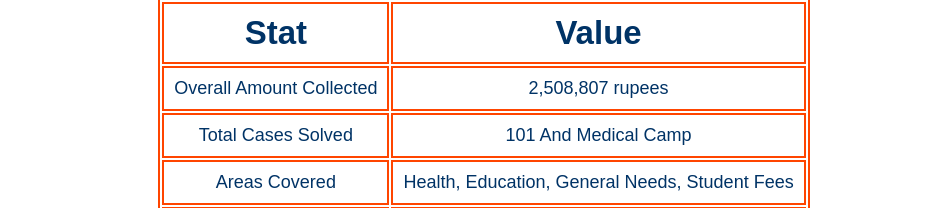
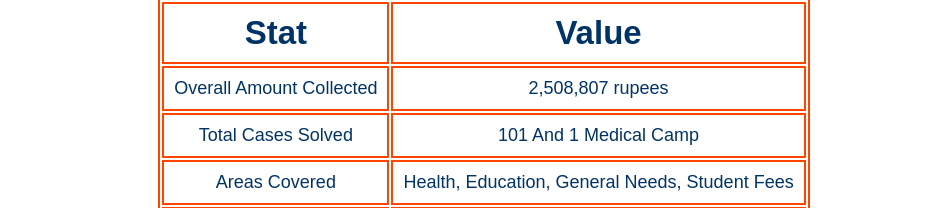
Before and after one commit to muhammadfarooq897123/serve-humanity, a Next.js app: page /stats in a window 1280 px wide. Shown: the part 390-598 px from the top of the page, without its empty margins (156-1102 px from the left). Built offline with nearby package versions, Linux system fonts and the light colour scheme.

Commit message:
Update TotalStats.jsx

```diff
--- a/components/TotalStats.jsx
+++ b/components/TotalStats.jsx
@@ -10,7 +10,7 @@ export default function TotalStats() {
                })
     const stats = {
         OverallAmountCollected: "2,508,807 rupees",
-        TotalCasesSolved: "101 And Medical Camp",
+        TotalCasesSolved: "101 And 1 Medical Camp",
         AreasCovered: "Health, Education, General Needs, Student Fees",
         CurrentlyPending: "1",
         CurrentlyRunning: "2",
```
